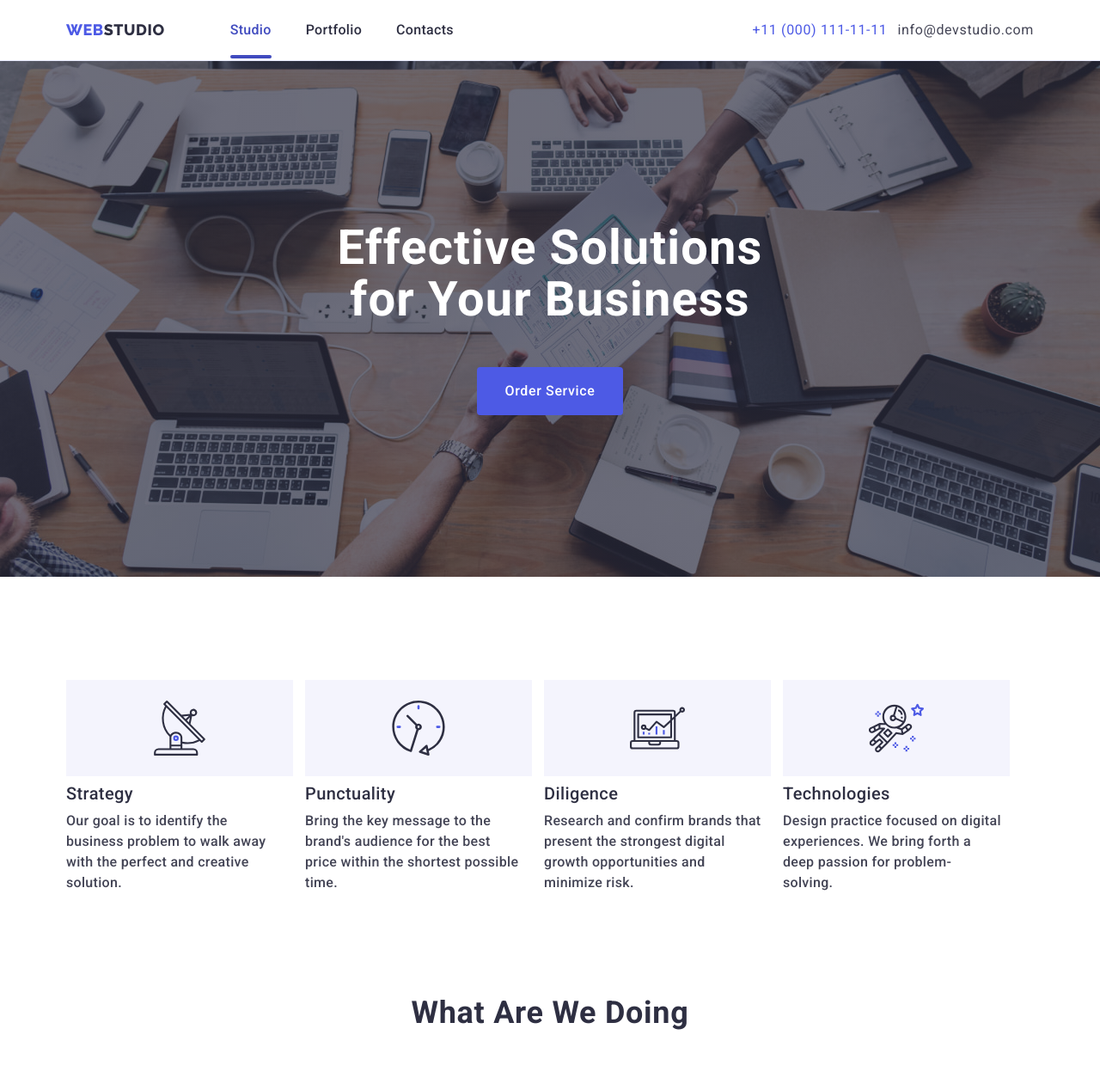
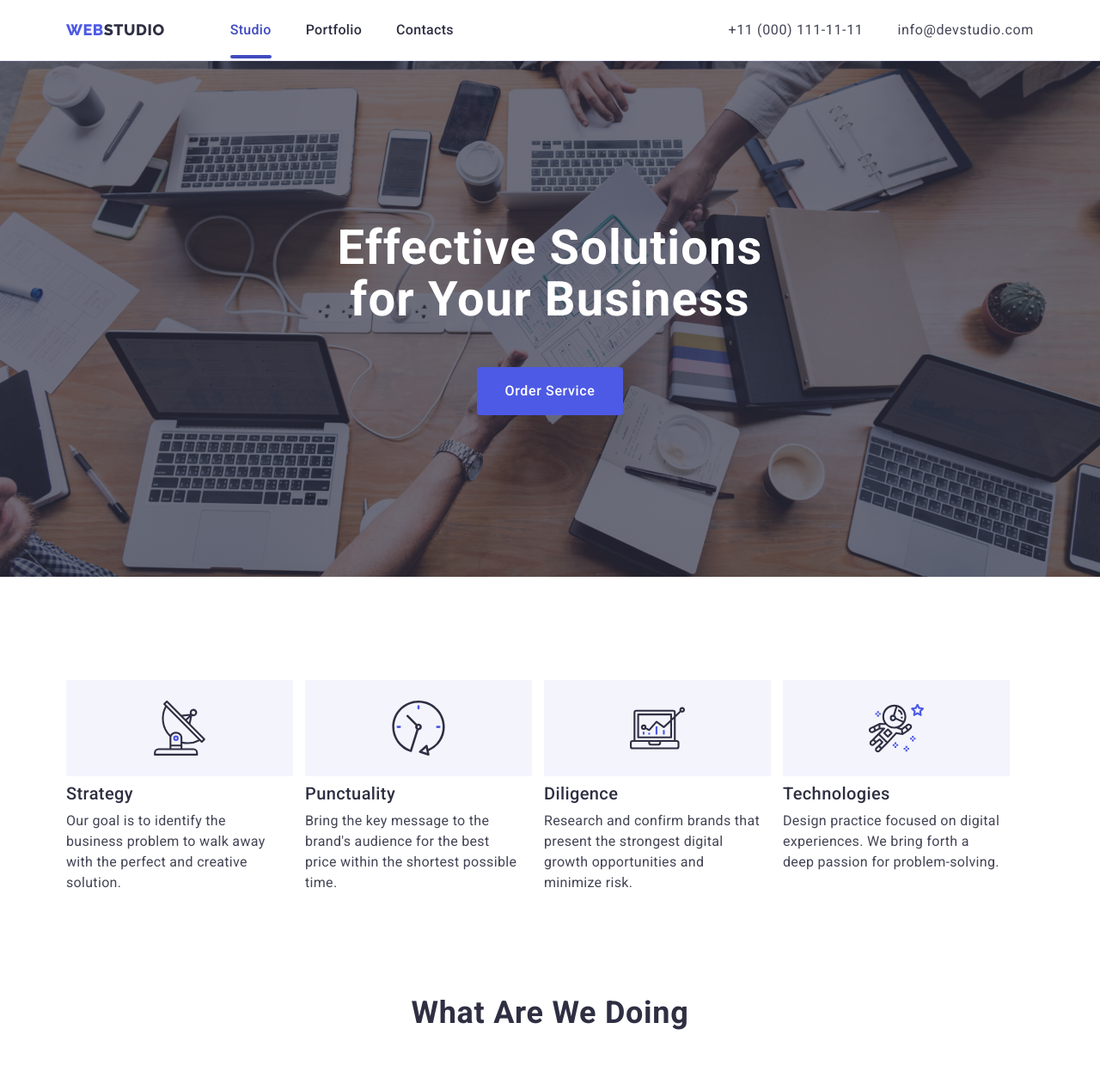
Before and after one commit to Mz-Vl/goit-markup-hw-06, a plain HTML site: page index.html in a window 1280 px wide. Shown: the top 1268 px of the page at 86% size. Drawn offline with nearby package versions, Linux system fonts and the light colour scheme.

Commit message:
small fixes

```diff
--- a/css/styles.css
+++ b/css/styles.css
@@ -449,7 +449,7 @@ body.lock {
     letter-spacing: 0.02em;
     width: 264px;
     margin-top: 16px;
-    padding-bottom: 72px;
+    margin-bottom: 72px;
     text-align: start;
 }
 
@@ -982,16 +982,27 @@ body.lock {
         margin-right: 120px;
     }
 
-    .contacts {
-        display: flex;
-        flex-direction: column;
-    }
+
 
     .contacts-info {
         padding: 0;
         font-size: 12px;
+        font-weight: 400;
+        line-height: 14px;
         letter-spacing: 0.04em;
+        color: var(--text-color);
     }
+
+    .contacts {
+        display: flex;
+        flex-direction: column;
+        justify-content: center;
+    }
+
+    .contacts li {
+        line-height: 14px;
+    }
+
 
     .active {
     color: var(--pressed-state-color);
@@ -1034,8 +1045,8 @@ body.lock {
     }
 
     .element-title {
-        font-size: 36px;
-        font-weight: 700;
+        font-size: 20px;
+        font-weight: 500;
     }
 
     .features-text {
@@ -1180,6 +1191,11 @@ body.lock {
 
     .contacts {
         flex-direction: row;
+        gap: 40px;
+    }
+
+    .contacts-tel {
+        color: var(--text-color);
     }
 
     .contacts-info {
@@ -1251,6 +1267,10 @@ body.lock {
         flex-direction: row;
         gap: 24px;
         padding-top: 0;
+    }
+
+    .features-text {
+        font-weight: normal;
     }
 
     .samples-container {
```
